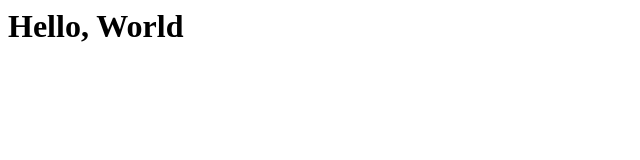
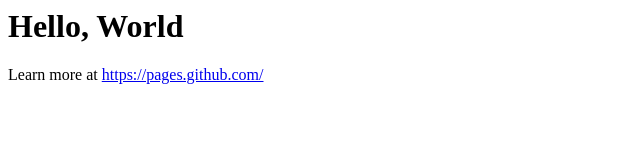
Before and after one commit to MattPayneOrg/hello, a plain HTML site: page index.html in a window 1280 px wide. Shown: the whole page, without its empty margins (0-640 px from the left). Drawn offline with Linux system fonts and the light colour scheme.

Commit message:
Added https://pages.github.com/

```diff
--- a/index.html
+++ b/index.html
@@ -1 +1,5 @@
-<html><h1>Hello, World</h1></html>
+<html><h1>Hello, World</h1>
+
+  Learn more at <a href=https://pages.github.com/>https://pages.github.com/</a>
+
+</html>
```
